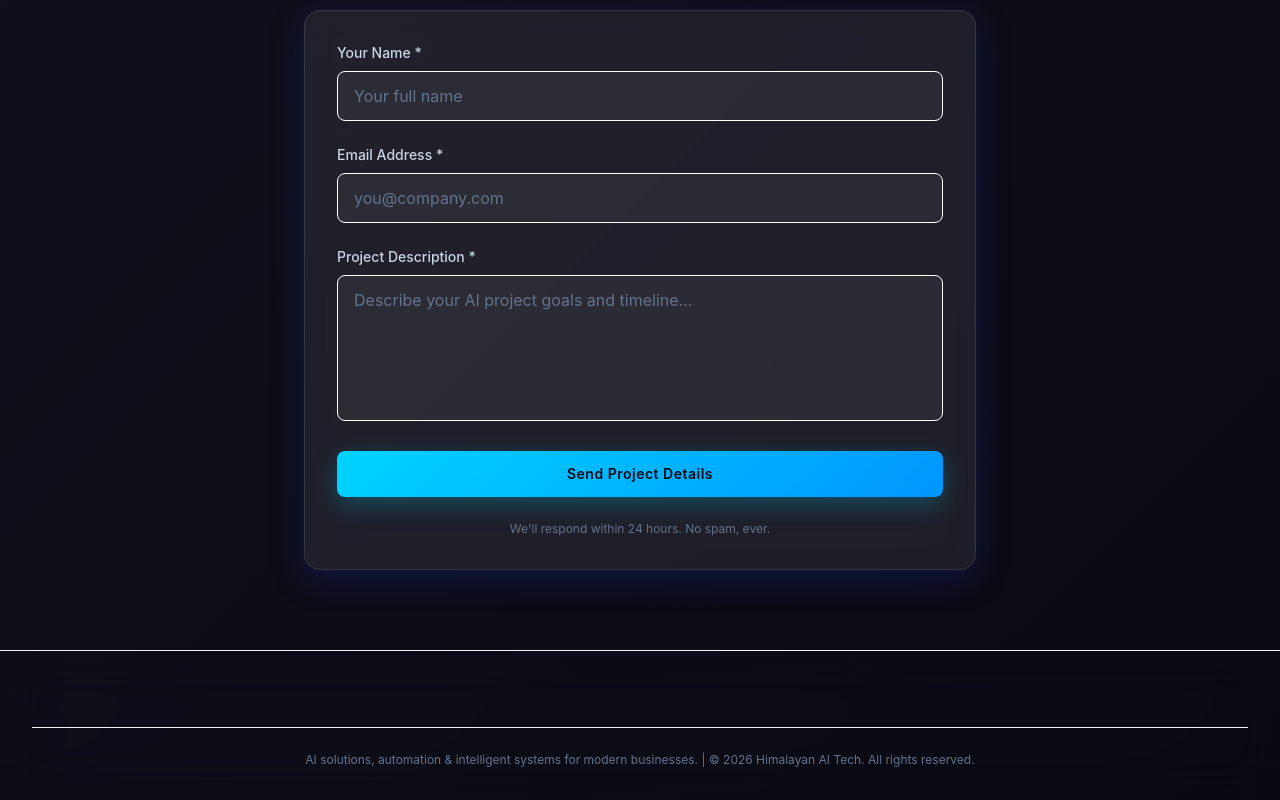
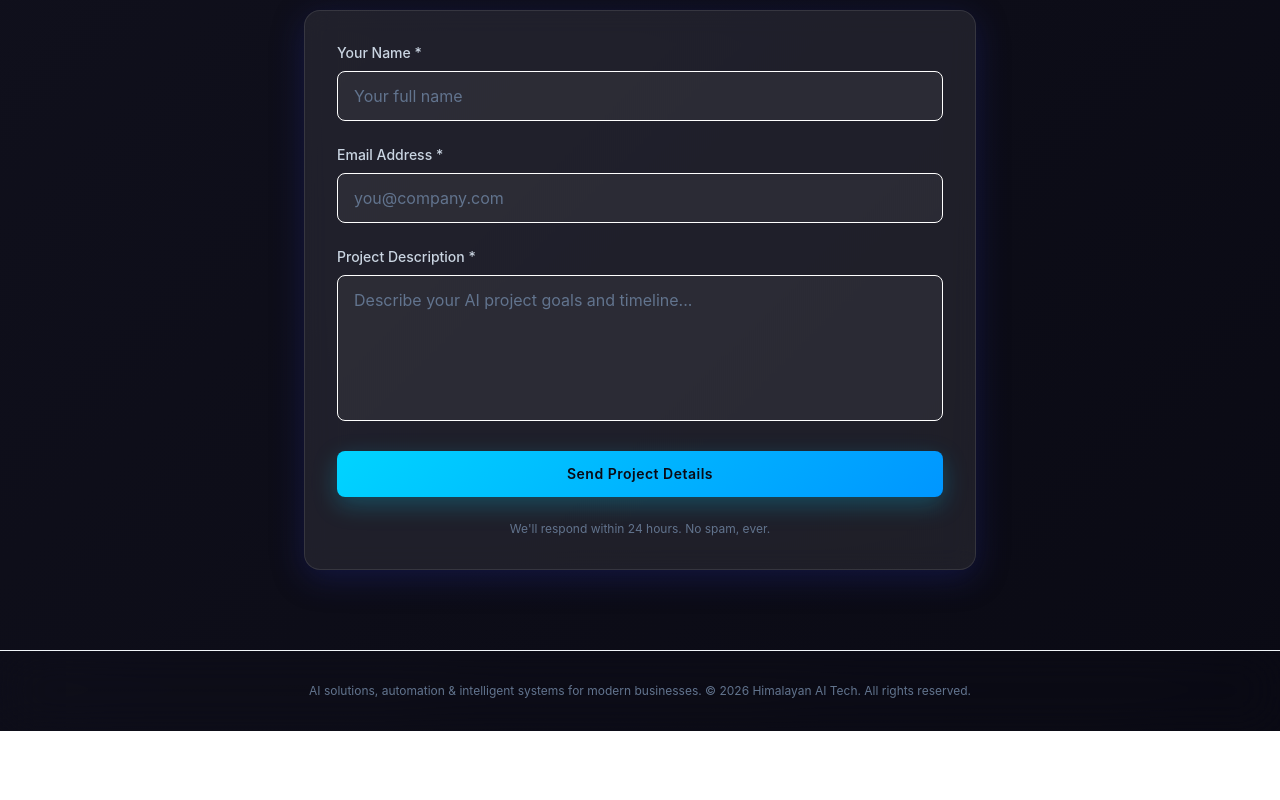
Before and after one commit to jaylamichhane81/himalayan-ai-tech-pro, a Next.js app in the folder frontend/: page / in a window 1280 px wide. Shown: the part 3737-4537 px from the top of the page. After the commit the page ends 4468 px from the top, so only its background shows below. Built offline with nearby package versions, Linux system fonts and the light colour scheme.

Commit message:
Update: Simplify footer to single line with AI solutions message

```diff
--- a/frontend/components/Footer.tsx
+++ b/frontend/components/Footer.tsx
@@ -12,27 +12,15 @@ export function Footer() {
       className="border-t border-ai-cyan/20 bg-gradient-to-b from-midnight to-midnight-light/30 backdrop-blur-xl py-8"
     >
       <div className="section-container">
-        <div className="flex flex-col items-center gap-6">
-          {/* Brand */}
-          <motion.p
-            className="text-sm font-bold bg-gradient-to-r from-ai-cyan to-ai-blue bg-clip-text text-transparent"
-            whileHover={{ scale: 1.05 }}
-            transition={{ duration: 0.3 }}
-          >
-            Himalayan AI Tech
-          </motion.p>
-        </div>
-
-        {/* Bottom: Main message & Copyright */}
         <motion.div
-          className="mt-6 pt-6 border-t border-ai-cyan/10 text-center"
+          className="text-center"
           initial={{ opacity: 0 }}
           whileInView={{ opacity: 1 }}
-          transition={{ delay: 0.2, duration: 0.6 }}
+          transition={{ duration: 0.6 }}
           viewport={{ once: true }}
         >
           <p className="text-xs text-slate-500">
-            AI solutions, automation & intelligent systems for modern businesses. | © 2026 Himalayan AI Tech. All rights reserved.
+            AI solutions, automation & intelligent systems for modern businesses. © 2026 Himalayan AI Tech. All rights reserved.
           </p>
         </motion.div>
       </div>
--- a/frontend/tailwind.config.js
+++ b/frontend/tailwind.config.js
@@ -57,8 +57,3 @@ module.exports = {
           '0%': { backgroundPosition: '-1000px 0' },
           '100%': { backgroundPosition: '1000px 0' },
         },
-      },
-    },
-  },
-  plugins: [],
-};
```
